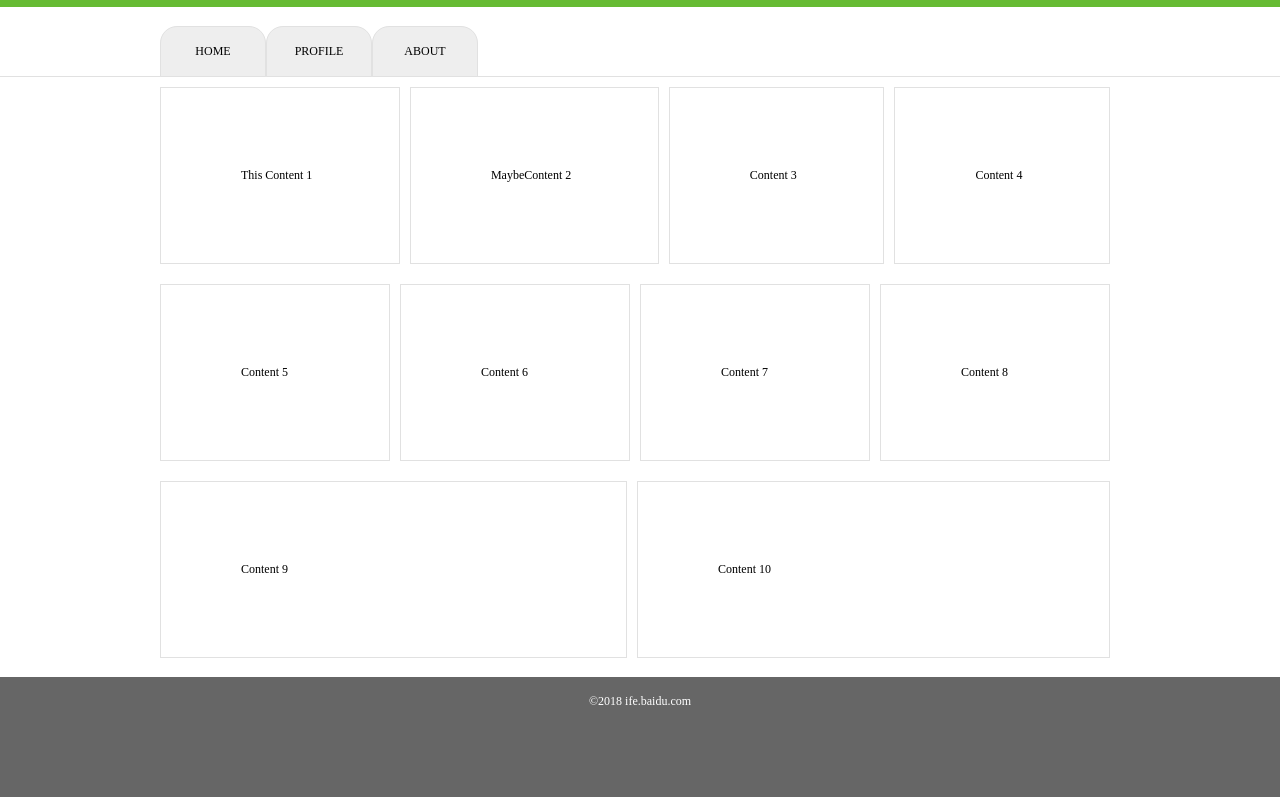
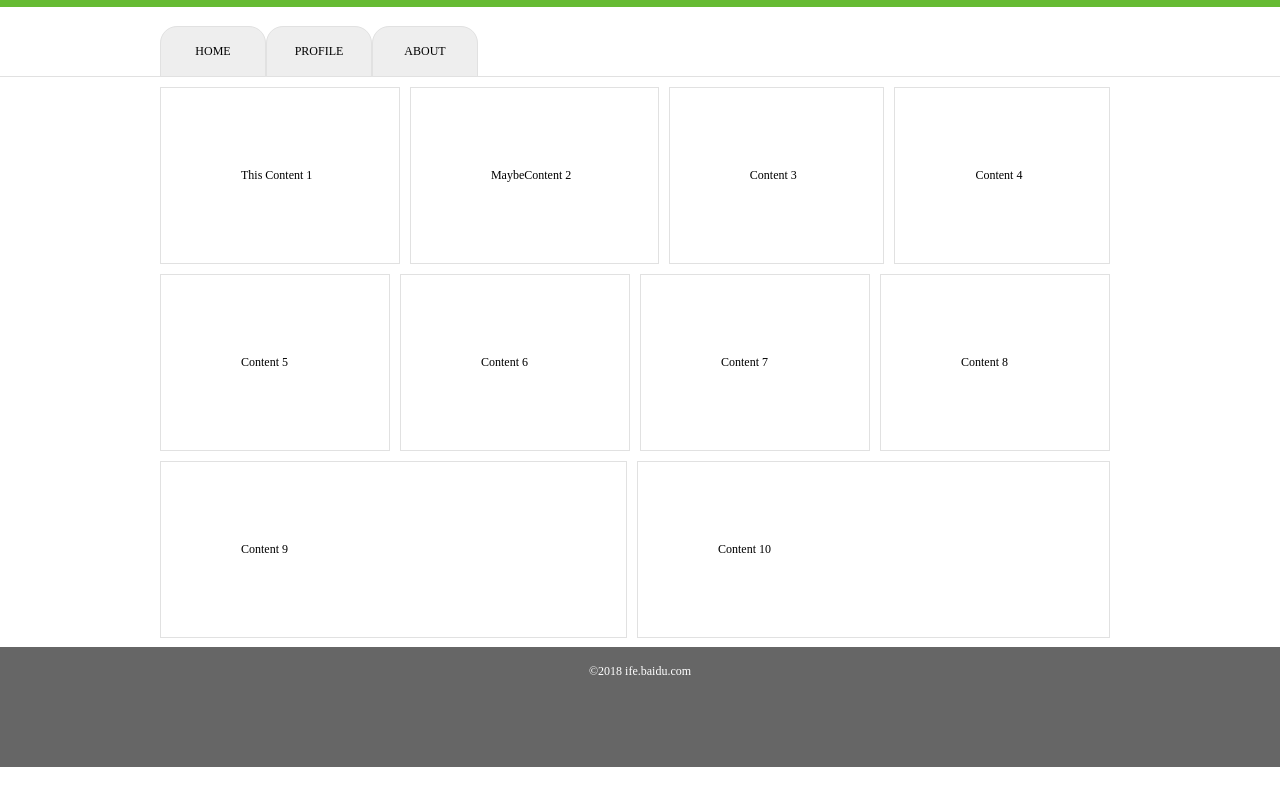
Before and after one commit to jiang-hj/DAY-7, a plain HTML site: page task2/index.html in a window 1280 px wide. Shown: the part 373-1170 px from the top of the page. After the commit the page ends 1140 px from the top, so only its background shows below. Drawn offline with Linux system fonts and the light colour scheme.

Commit message:
Update styel.css
.。

```diff
--- a/task2/css/styel.css
+++ b/task2/css/styel.css
@@ -124,7 +124,7 @@ header {
 
 .content article{
     padding: 80px;
-    margin: 10px 10px 10px 0;
+    margin: 10px 10px 0 0;
     border: #e1e1e1 1px solid;
     flex: 1 0 auto
 }
@@ -135,7 +135,7 @@ header {
 
 footer {
     height: 120px;
-    margin-top: 600px;
+    margin-top: 570px;
     text-align: center;
     line-height: 4;
     color: #ffffff;
```
